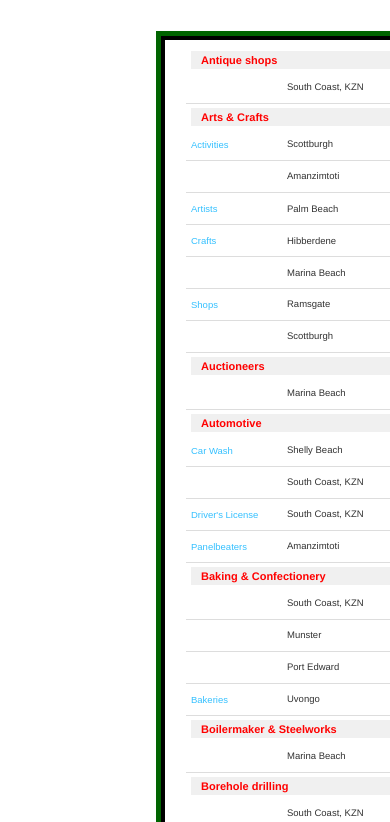
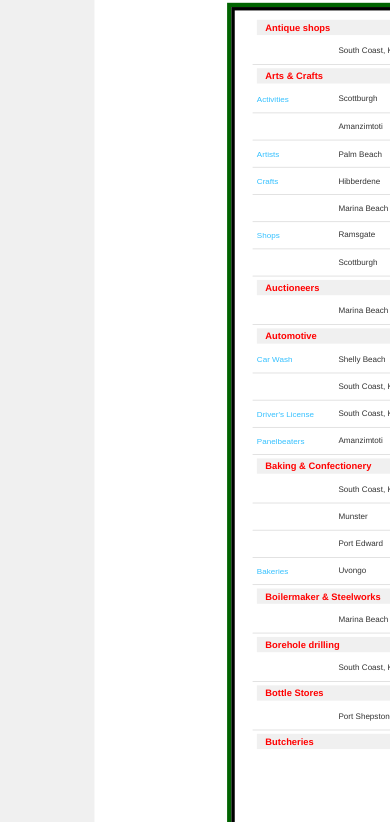
Before and after one commit to longcrendon/South-Coast-Listings, a plain HTML site: page index.html in a window 390 px wide. Shown: the part 157-979 px from the top of the page. Drawn offline with Linux system fonts and the light colour scheme.

Commit message:
Update index.html

```diff
--- a/index.html
+++ b/index.html
@@ -149,7 +149,35 @@
         /* Modals */
         .modal { display:none; position:fixed; top:0; left:0; width:100%; height:100%; background:rgba(0,0,0,0.8); z-index:1000; align-items:center; justify-content:center; }
         .modal-content { background:white; padding:25px; border-radius:8px; width:420px; max-height:90vh; overflow:auto; }
-    </style>
+	/* ===== SIMPLE MOBILE IMPROVEMENT ===== */
+	@media screen and (max-width: 1260px) {
+    html, body {
+        overflow-x: auto;          /* allows gentle horizontal scroll if needed */
+        -webkit-text-size-adjust: 100%;
+    }
+
+    .page-wrapper {
+        width: 100% !important;
+        min-width: 320px;
+        max-width: 1260px;
+        margin: 0 auto;
+        transform-origin: top left;
+    }
+
+    /* Prevent the page from becoming tiny */
+    body {
+        min-width: 320px;
+    }
+}
+
+/* Optional – makes the page feel a bit larger on phones */
+@media screen and (max-width: 900px) {
+    .page-wrapper {
+        transform: scale(0.85);
+        transform-origin: top center;
+    }
+}
+</style>
 </head>
 <body>
     <div class="page-wrapper">
```
